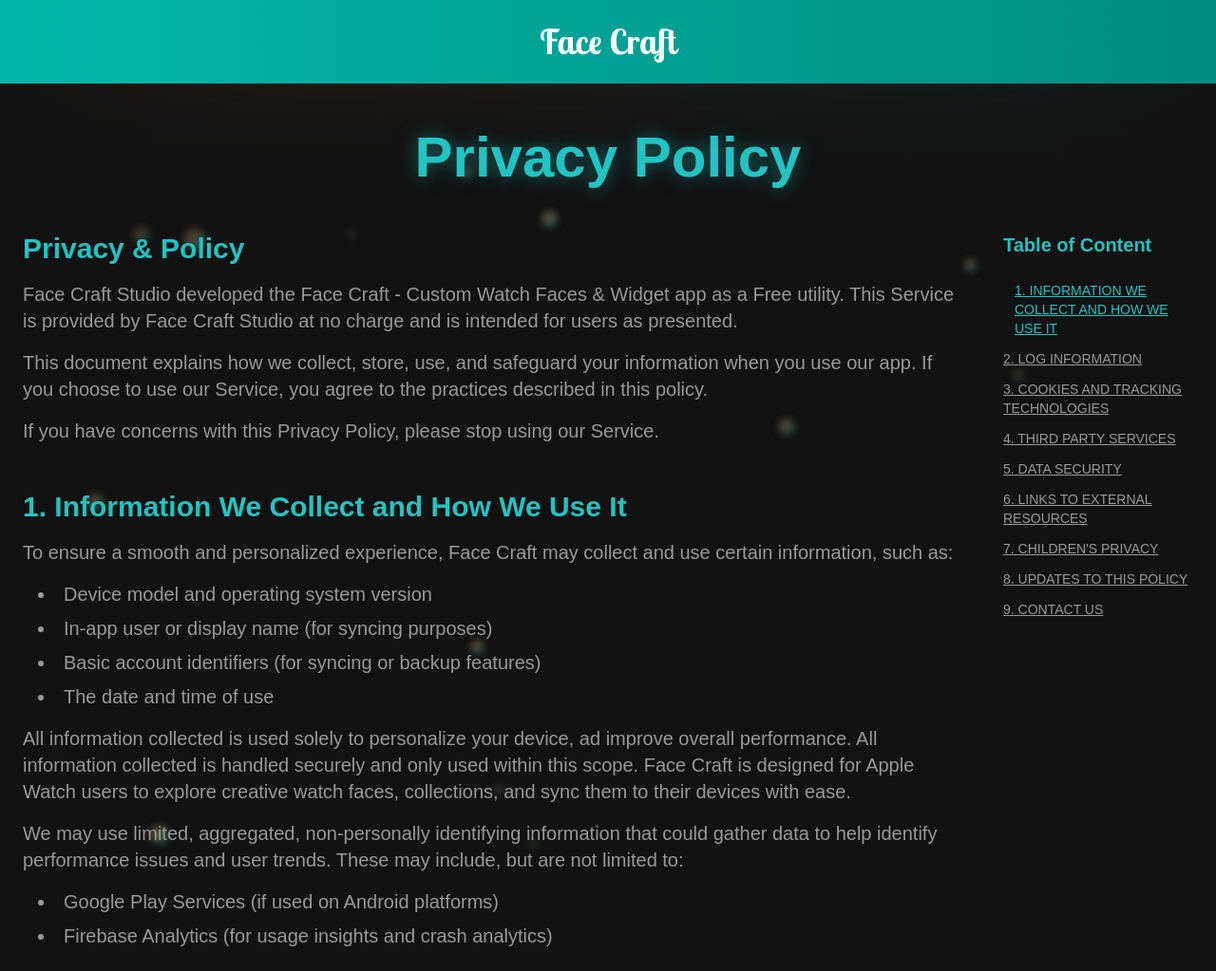
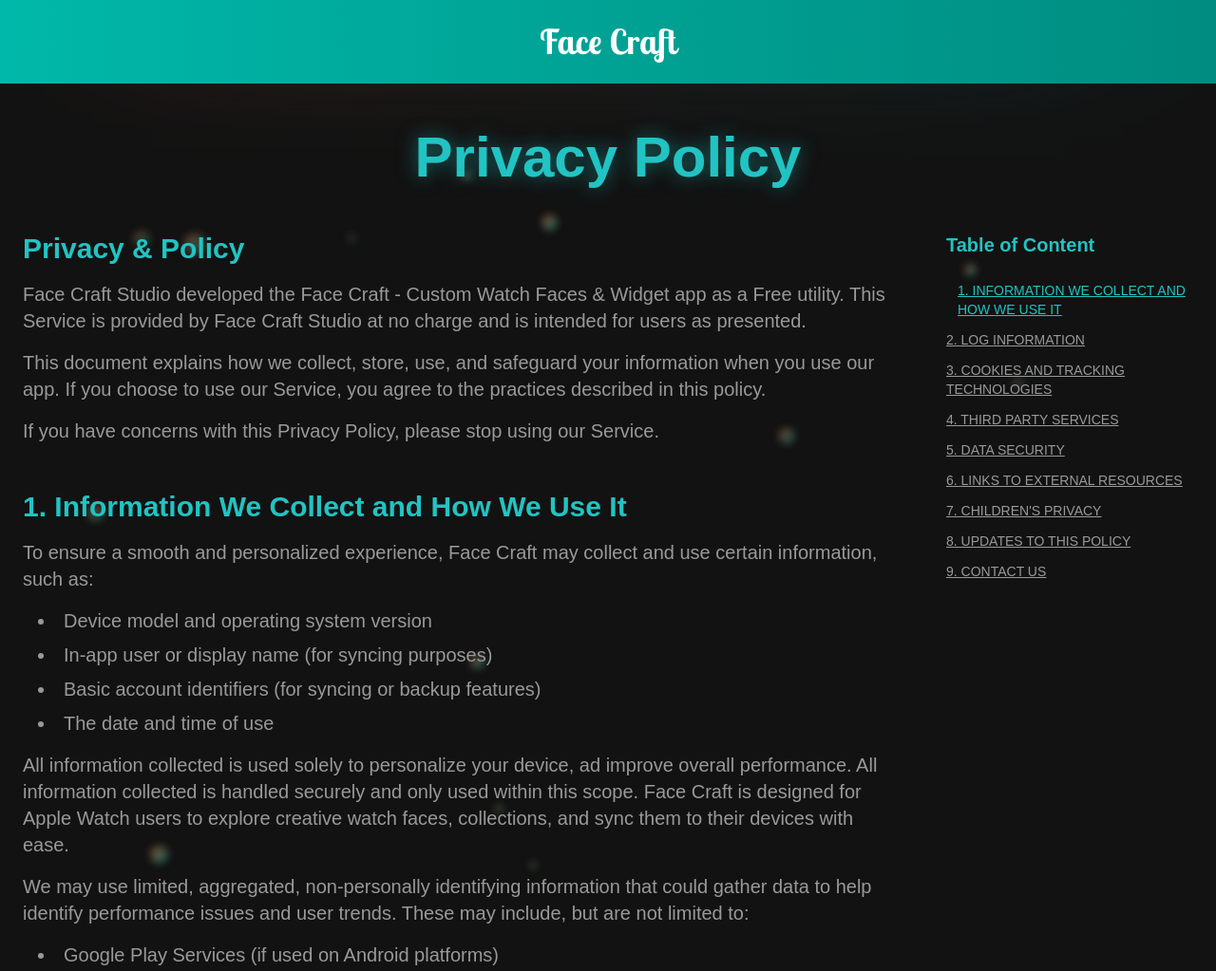
Before and after one commit to Jisan-Dev/stech-watch-craft, a website built with Vite: page privacy.html in a window 1280 px wide. Shown: the top 1023 px of the page at 95% size. Built offline with nearby package versions, Linux system fonts and the light colour scheme; a web font is replaced by a local one.

Commit message:
update privacy page sidebar

```diff
--- a/privacy.html
+++ b/privacy.html
@@ -137,7 +137,7 @@
         <div class="max-w-7xl mx-auto">
           <div class="flex flex-row-reverse gap-12 items-start">
             <!-- Table of Contents (Sticky Sidebar) -->
-            <aside class="hidden lg:block h-full min-w-[200px] sticky-toc">
+            <aside class="hidden lg:block h-full min-w-[260px] sticky-toc">
               <div class="">
                 <h3 class="text-primary font-bold text-xl mb-6">
                   Table of Content
```
